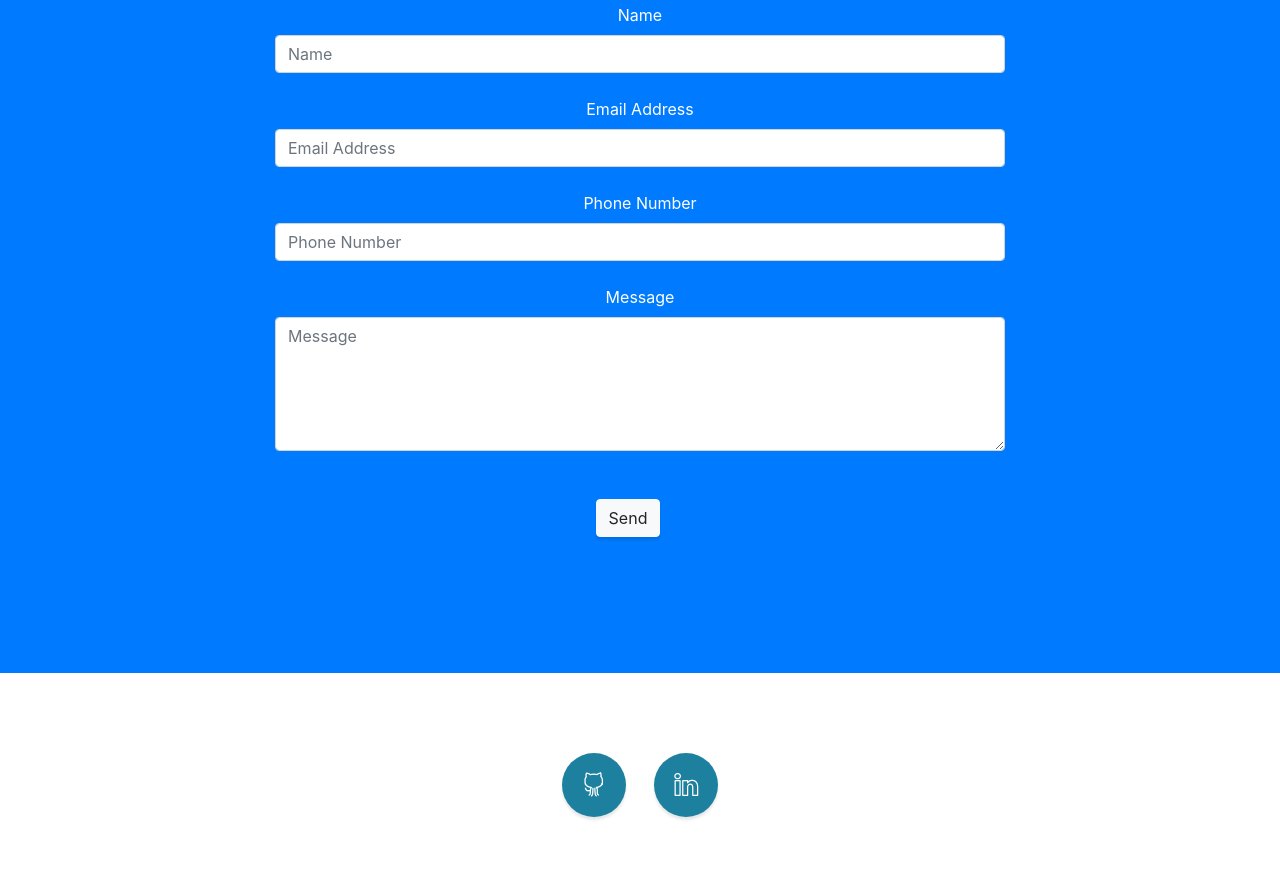
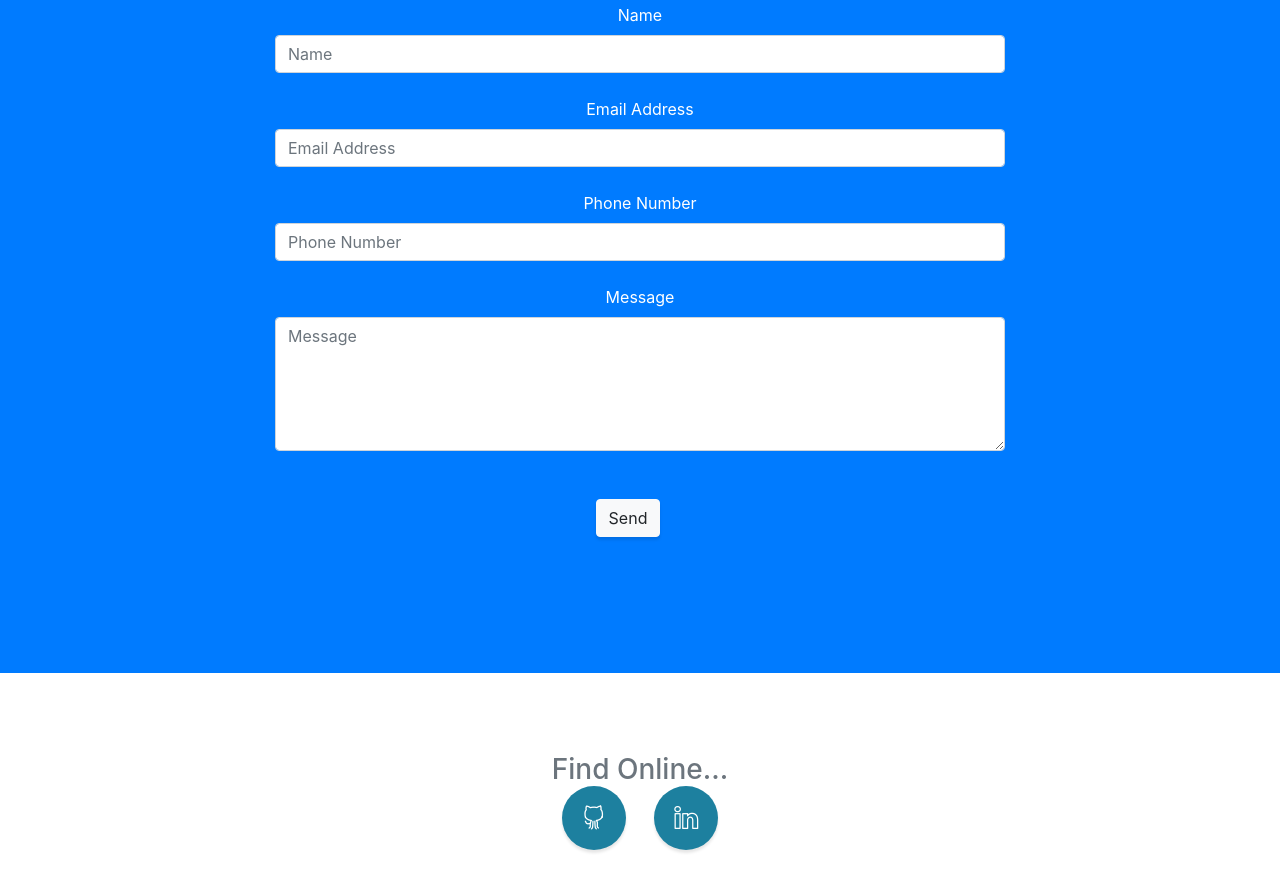
Before and after one commit to rozzel03/rozzel03.github.io, a website with bundled scripts: page index.html in a window 1280 px wide. Shown: the part 3185-4077 px from the top of the page. Built offline with nearby package versions, Linux system fonts and the light colour scheme.

Commit message:
further changes

```diff
--- a/index.html
+++ b/index.html
@@ -228,6 +228,7 @@
 
   <!-- Footer -->
   <footer class="footer text-center">
+      <h3 class="text-secondary mb-0">Find Online...</h3>
     <div class="container">
       <ul class="list-inline mb-5">
         <li class="list-inline-item">
```
Also changed, not shown: 1 other file.
